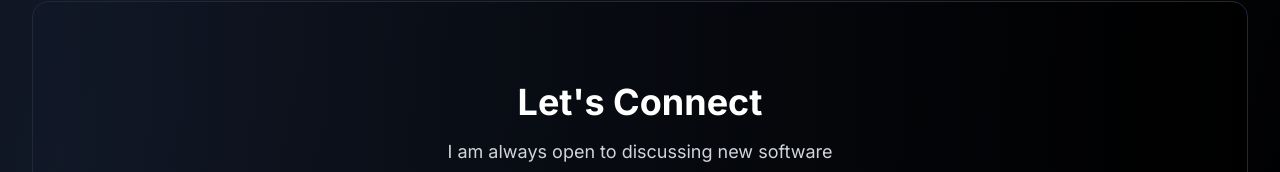
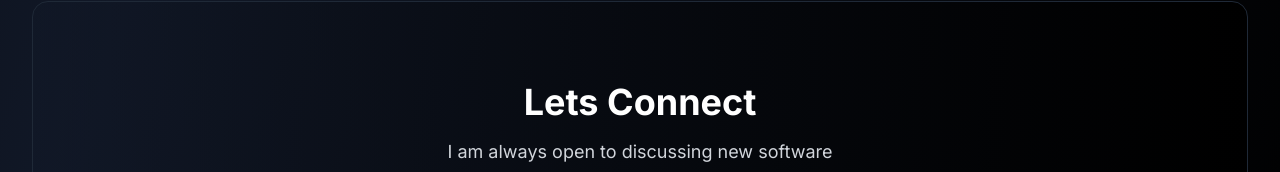
Before and after one commit to sandyytampubolon/portofoliosandy, a Next.js app: page / in a window 1280 px wide. Shown: the part 4105-4277 px from the top of the page. Built offline with nearby package versions, Linux system fonts and the light colour scheme.

Commit message:
Fix text from 'Let's' to 'Lets'
Updated text to remove apostrophe in 'Let's' for consistency.

```diff
--- a/app/page.js
+++ b/app/page.js
@@ -410,7 +410,7 @@
                       href="#contact"
                       className="inline-block px-4 py-2 bg-gray-700 hover:bg-gray-600 text-white text-sm font-medium rounded-lg transition"
                     >
-                      Let's Talk
+                      Lets Talk
                     </a>
                   </div>
                 </div>
@@ -509,7 +509,7 @@
 
         {/* CONTACT SECTION */}
         <section id="contact" className="py-20 text-center my-12 bg-gradient-to-r from-gray-900/50 to-black rounded-2xl border border-gray-800 px-4">
-          <h2 className="text-3xl md:text-4xl font-bold mb-4 text-white">Let's Connect</h2>
+          <h2 className="text-3xl md:text-4xl font-bold mb-4 text-white">Lets Connect</h2>
           <p className="text-base md:text-lg text-gray-300 max-w-md mx-auto">
             I am always open to discussing new software development opportunities or potential collaborations.
           </p>
```
